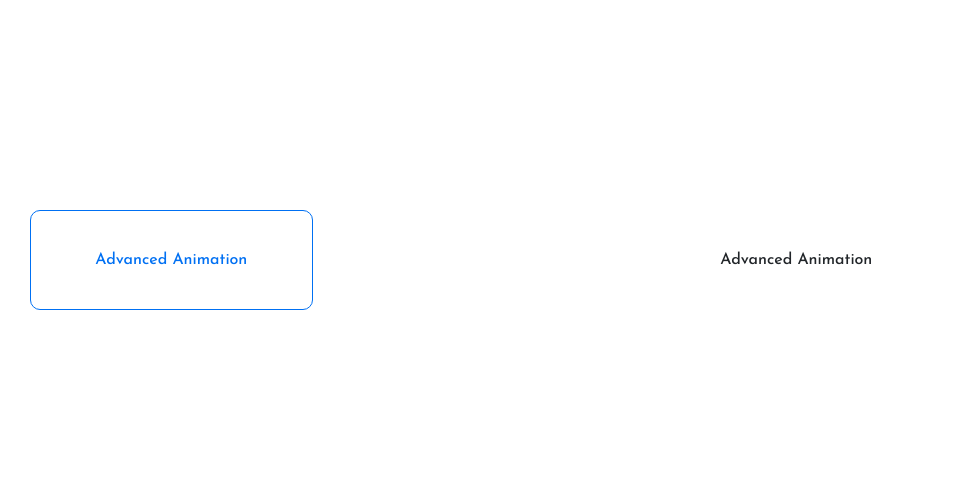
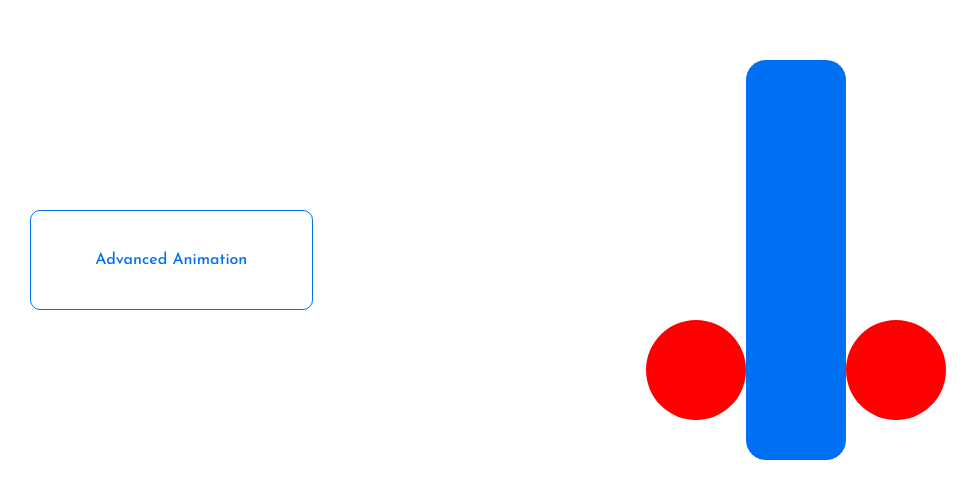
Before and after one commit to OmarMokhfi/anim-meddour, a Next.js app: page /playground in a window 1280 px wide. Shown: the part 140-638 px from the top of the page, without its empty margins (0-979 px from the left). Built offline with nearby package versions, Linux system fonts and the light colour scheme.

Commit message:
finished requested anim

```diff
--- a/pages/playground.js
+++ b/pages/playground.js
@@ -19,7 +19,10 @@ function Playground() {
             "col-lg-9 col-md-7 col-12 mt-lg-0 mt-md-0 mt-5 d-flex justify-content-center align-items-center",
           ].join(" ")}
         >
-          <span>Advanced Animation</span>
+          <div className={styles.parent}>
+            <div className={styles.left}></div>
+            <div className={styles.right}></div>
+          </div>
         </div>
       </div>
     </div>
--- a/styles/Playground.module.scss
+++ b/styles/Playground.module.scss
@@ -27,34 +27,49 @@
 }
 
 .parent {
-  display: flex;
-  flex-direction: row;
-  align-items: flex-end;
+  position: relative;
+  width: 100px;
+  height: 400px;
+  background-color: #0070f3;
+  border-radius: 20px;
   .left,
   .right {
     width: 100px;
     height: 100px;
     background-color: red;
     border-radius: 100%;
+    position: absolute;
+    bottom: 40px;
   }
-  .middle {
-    width: 100px;
-    height: 500px;
-    background-color: #0070f3;
-    border-radius: 20px;
+  .left {
+    left: -100%;
+  }
+  .right {
+    right: -100%;
   }
 }
 .parent:hover {
-  .middle {
-    -webkit-animation: MoveUpDown 1s linear infinite;
+  -webkit-animation: MoveUpDown 0.4s linear infinite;
+  .left,
+  .right {
+    -webkit-animation: MoveDownUp 0.4s linear infinite;
   }
 }
 
 @-webkit-keyframes MoveUpDown {
   from {
-    margin-bottom: -50px;
+    bottom: 40px;
   }
   to {
-    margin-bottom: 0;
+    bottom: 20px;
   }
 }
+
+@-webkit-keyframes MoveDownUp {
+  from {
+    bottom: 20px;
+  }
+  to {
+    bottom: 40px;
+  }
+}
```
